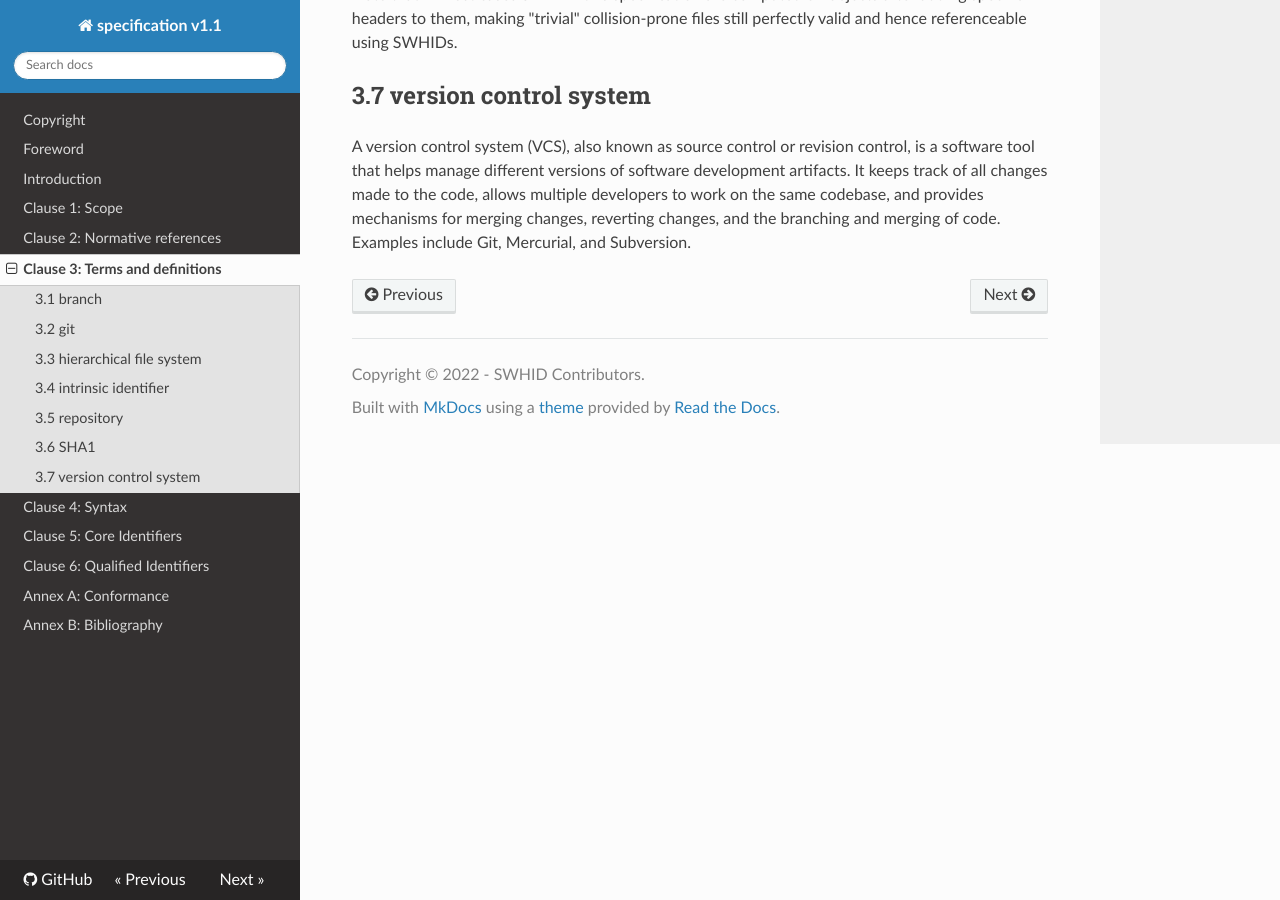
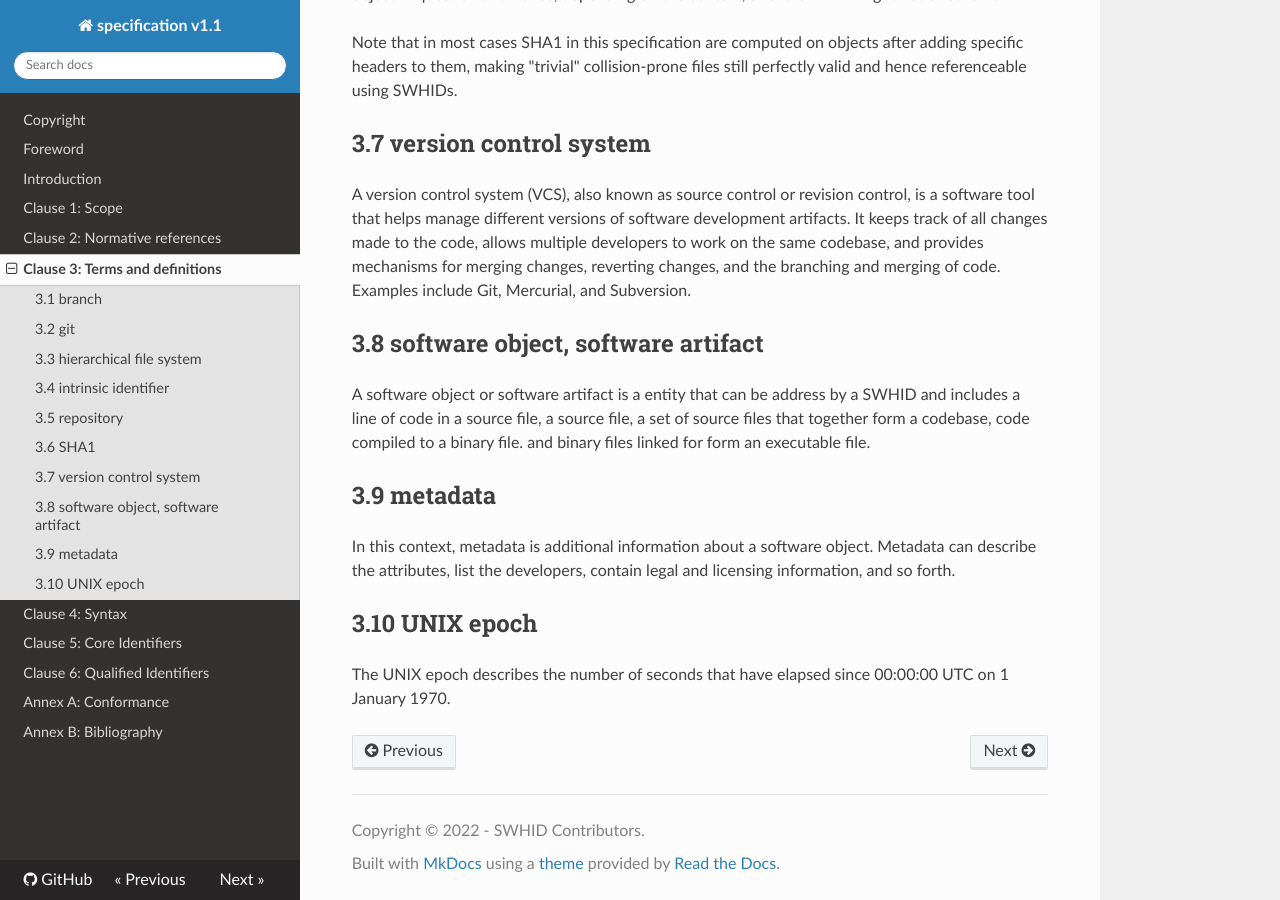
Before and after one commit to swhid/specification, an MkDocs documentation site: the page built from Chapters/3.Terms_and_definitions.md, in a window 1280 px wide and 900 px high, scrolled down 1786 px. Built offline with MkDocs 1.6.1, drawn with Linux system fonts in a browser that asks for light colours; nearby versions of some CDN libraries.

Commit message:
added four new definitions

```diff
--- a/Chapters/3.Terms_and_definitions.md
+++ b/Chapters/3.Terms_and_definitions.md
@@ -1,3 +1,4 @@
+t
 # 3 Terms and definitions
 
 For the purposes of this document,
@@ -50,3 +51,17 @@ Note that in most cases SHA1 in this specification are computed on objects after
 ## 3.7 version control system
 
 A version control system (VCS), also known as source control or revision control, is a software tool that helps manage different versions of software development artifacts. It keeps track of all changes made to the code, allows multiple developers to work on the same codebase, and provides mechanisms for merging changes, reverting changes, and the branching and merging of code. Examples include Git, Mercurial, and Subversion.
+
+<!-- new definitions, added by Robbie, start here  -->
+
+## 3.8 software object, software artifact
+
+A software object or software artifact is a entity that can be address by a SWHID and includes a line of code in a source file, a source file, a set of source files that together form a codebase, code compiled to a binary file. and binary files linked for form an executable file.
+
+## 3.9 metadata
+
+In this context, metadata is additional information about a software object.  Metadata can describe the attributes, list the developers, contain legal and licensing information, and so forth.
+
+## 3.10 UNIX epoch
+
+The UNIX epoch describes the number of seconds that have elapsed since 00:00:00 UTC on 1 January 1970.
```
